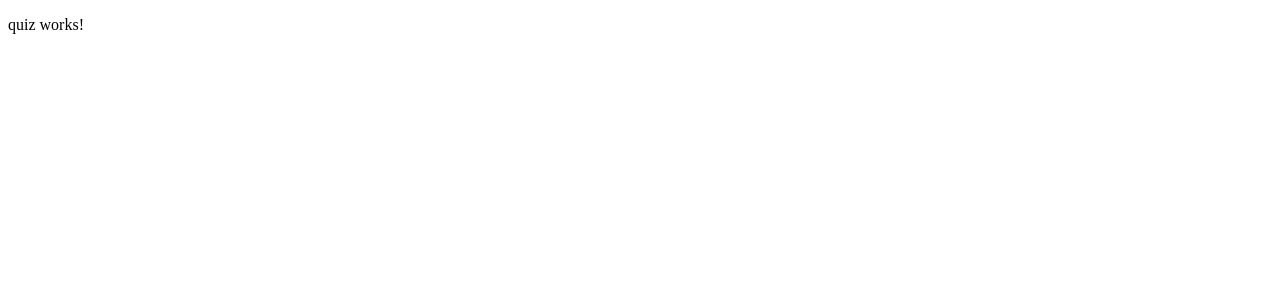
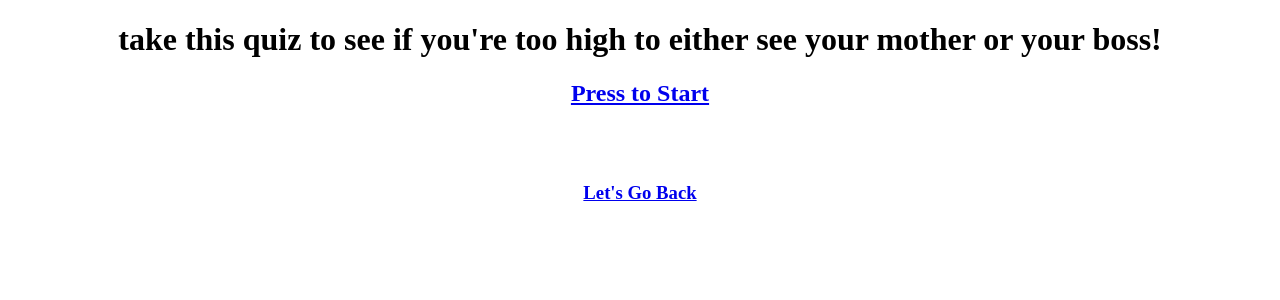
Before and after one commit to ktakesue/KnowYourHigh, an Angular app: page /quiz in a window 1280 px wide. Shown: the top 300 px of the page. Built offline with nearby package versions, Linux system fonts and the light colour scheme.

Commit message:
editted quiz page

```diff
--- a/src/app/quiz/quiz.component.html
+++ b/src/app/quiz/quiz.component.html
@@ -1,3 +1,11 @@
-<p>
-  quiz works!
-</p>
+<div style="text-align:center">
+  <h1> take this quiz to see if you're too high to either see your mother or your boss! </h1>
+  <h2>
+    <a routerLink="/questions">Press to Start</a>
+  </h2>
+  <br>
+  <br>
+  <h3>
+    <a routerLink="">Let's Go Back</a>
+  </h3>
+</div>
```
